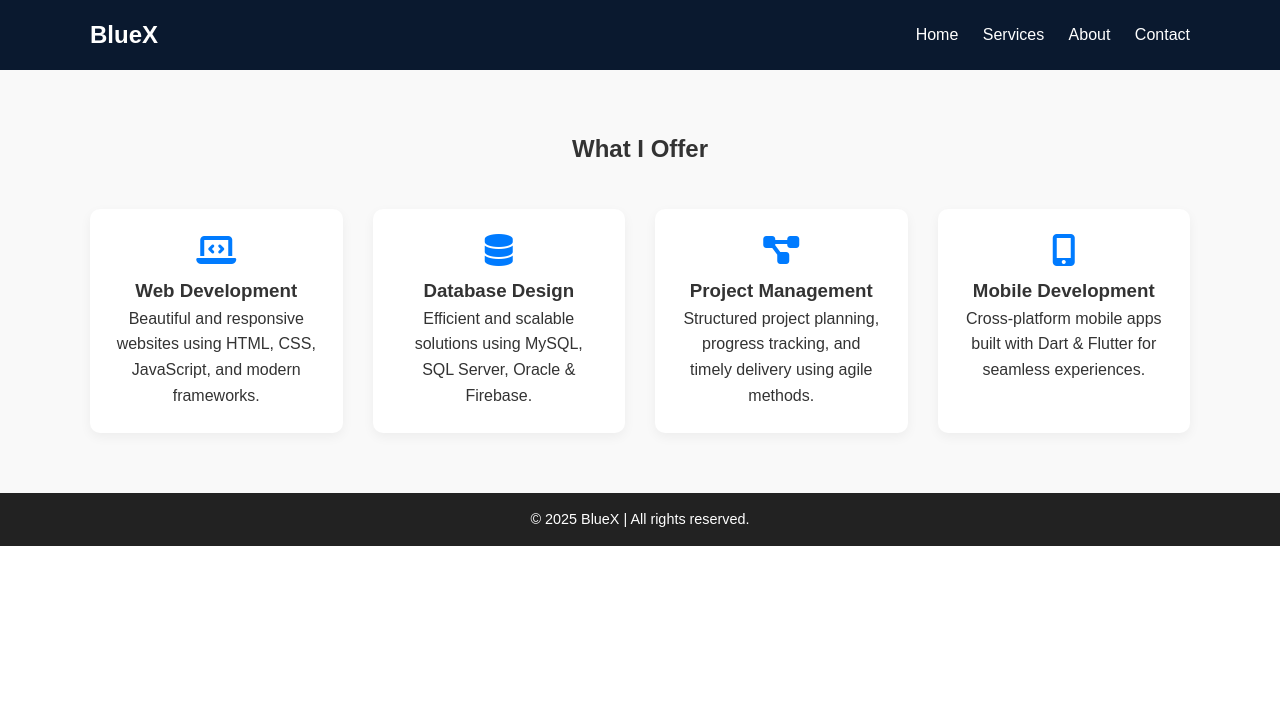
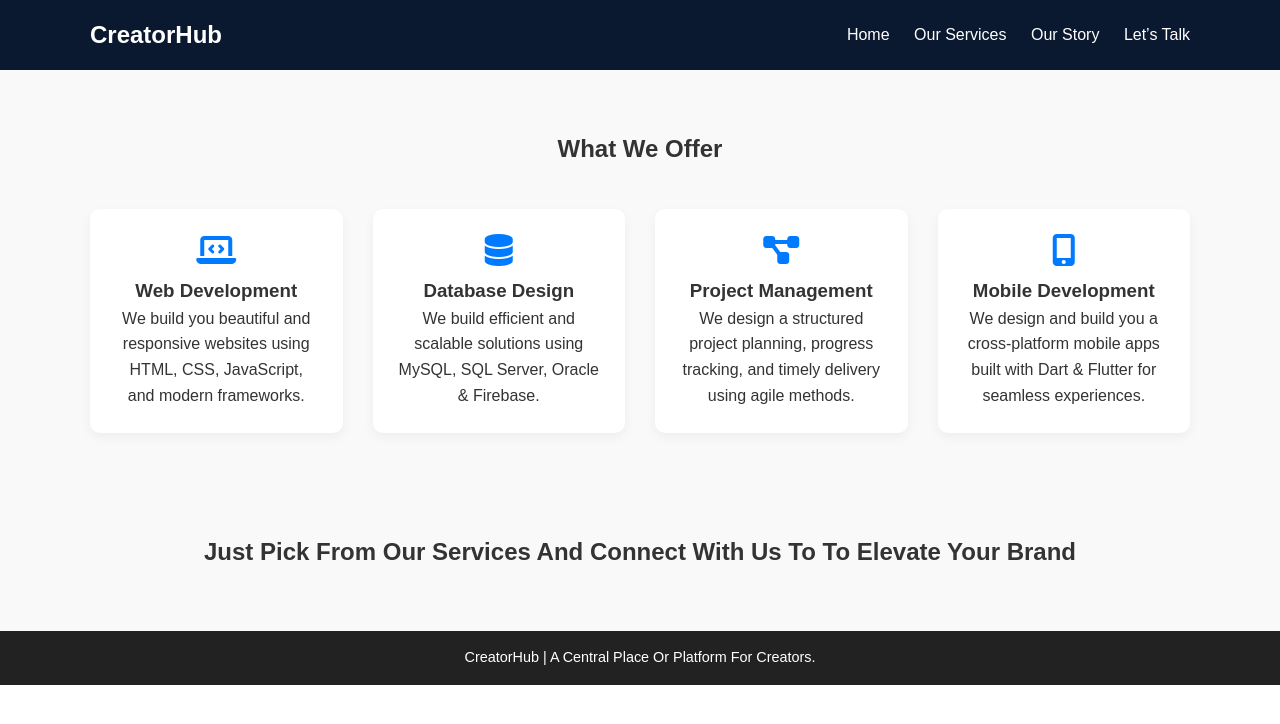
Before and after one commit to Blue-Xayton/Website-Landing-Page, a plain HTML site: page features.html in a window 1280 px wide. Drawn offline with Linux system fonts and the light colour scheme.

Commit message:
Update features.html
update the features

```diff
--- a/features.html
+++ b/features.html
@@ -3,54 +3,59 @@
 <head>
   <meta charset="UTF-8" />
   <meta name="viewport" content="width=device-width, initial-scale=1.0"/>
-  <title>Features - BlueX</title>
+  <title>Features - CreatorHub</title>
   <link rel="stylesheet" href="styles.css" />
   <link rel="stylesheet" href="https://cdnjs.cloudflare.com/ajax/libs/font-awesome/6.5.0/css/all.min.css" />
 </head>
 <body>
   <header>
     <div class="container">
-      <h1 class="logo">BlueX</h1>
+      <h1 class="logo">CreatorHub</h1>
       <nav>
         <a href="index.html">Home</a>
-        <a href="features.html">Services</a>
-        <a href="About.html">About</a>
-        <a href="Contact.html">Contact</a>
+        <a href="features.html">Our Services</a>
+        <a href="about.html">Our Story</a>
+        <a href="contact.html">Let’s Talk</a>
       </nav>
     </div>
   </header>
 
   <section class="features-section">
     <div class="container">
-      <h2>What I Offer</h2>
+      <h2>What We Offer</h2>
       <div class="features-grid">
         <div class="feature-item">
           <i class="fas fa-laptop-code fa-2x"></i>
           <h3>Web Development</h3>
-          <p>Beautiful and responsive websites using HTML, CSS, JavaScript, and modern frameworks.</p>
+          <p>We build you beautiful and responsive websites using HTML, CSS, JavaScript, and modern frameworks.</p>
         </div>
         <div class="feature-item">
           <i class="fas fa-database fa-2x"></i>
           <h3>Database Design</h3>
-          <p>Efficient and scalable solutions using MySQL, SQL Server, Oracle & Firebase.</p>
+          <p> We build efficient and scalable solutions using MySQL, SQL Server, Oracle & Firebase.</p>
         </div>
         <div class="feature-item">
           <i class="fas fa-project-diagram fa-2x"></i>
           <h3>Project Management</h3>
-          <p>Structured project planning, progress tracking, and timely delivery using agile methods.</p>
+          <p>We design a structured project planning, progress tracking, and timely delivery using agile methods.</p>
         </div>
         <div class="feature-item">
           <i class="fas fa-mobile-alt fa-2x"></i>
           <h3>Mobile Development</h3>
-          <p>Cross-platform mobile apps built with Dart & Flutter for seamless experiences.</p>
+          <p>We design and build you a cross-platform mobile apps built with Dart & Flutter for seamless experiences.</p>
         </div>
       </div>
+      <div style="height: 100px;">
+
+      </div>
+
+      <h2>Just Pick From Our Services And Connect With Us To To Elevate Your Brand</h2>
     </div>
   </section>
 
   <footer>
     <div class="container">
-      <p>© 2025 BlueX | All rights reserved.</p>
+      <p>CreatorHub | A Central Place Or Platform For Creators.</p>
     </div>
   </footer>
 </body>
```
